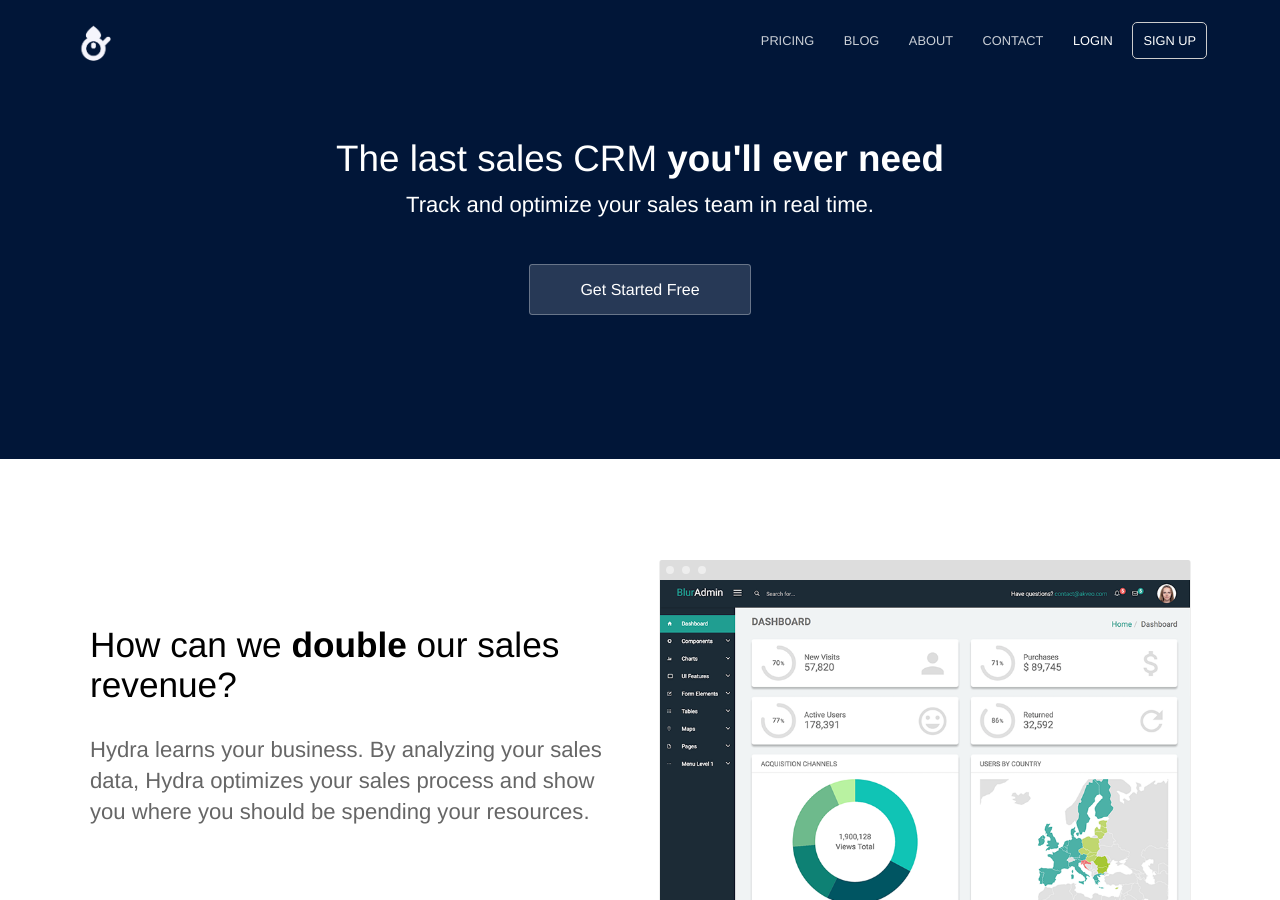
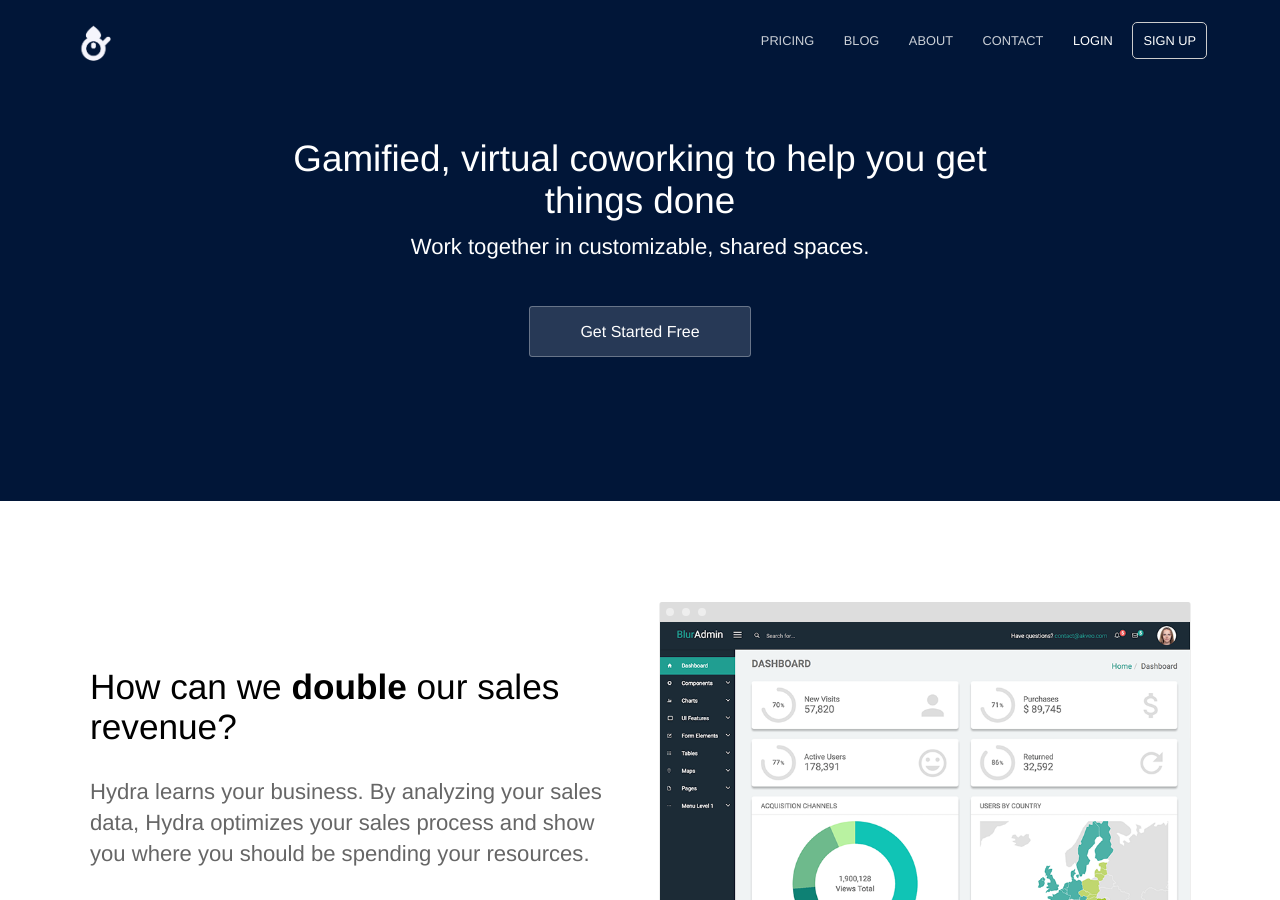
Before and after one commit to innkeeper-games/cowork-site, a Jekyll site: the page built from index.html, in a window 1280 px wide and 900 px high. Built offline with Jekyll 4.4.1, drawn with Linux system fonts in a browser that asks for light colours; a script that is not in the unit is left out.

Commit message:
Update index.html

```diff
--- a/index.html
+++ b/index.html
@@ -4,11 +4,19 @@ description: Free, gamified productivity app
 ---
 <section class="hero">
 	<div class="text-container">
-		<h1 class="editable">The last sales CRM <strong>you'll ever need</strong></h1>
-		<p class="subtext editable">Track and optimize your sales team in real time.</p>
+		<h1 class="editable">Gamified, virtual coworking to help you get things done</strong></h1>
+		<p class="subtext editable">Work together in customizable, shared spaces.</p>
 		<div class="cta button alt"><a href="{{ site.baseurl }}/contact/">Get Started Free</a></div>
 		<div>
-			<div _ngcontent-serverapp-c67="" data-video="PSv3BDz" data-search="0" data-links="0" data-logo="0" data-title="0" data-autoplay="1" data-loop="1" data-volume="0" data-width="100%" data-style="no-controls" class="muse-video-player demo"></div>
+			<div class="fake-browser-ui">
+				<div class="frame">
+					<span></span>
+					<span></span>
+					<span></span>
+				</div>
+
+				<div _ngcontent-serverapp-c67="" data-video="PSv3BDz" data-search="0" data-links="0" data-logo="0" data-title="0" data-autoplay="1" data-loop="1" data-volume="0" data-width="100%" data-style="no-controls" class="muse-video-player demo"></div>
+			</div>
 		</div>
 	</div>
 </section>
```
